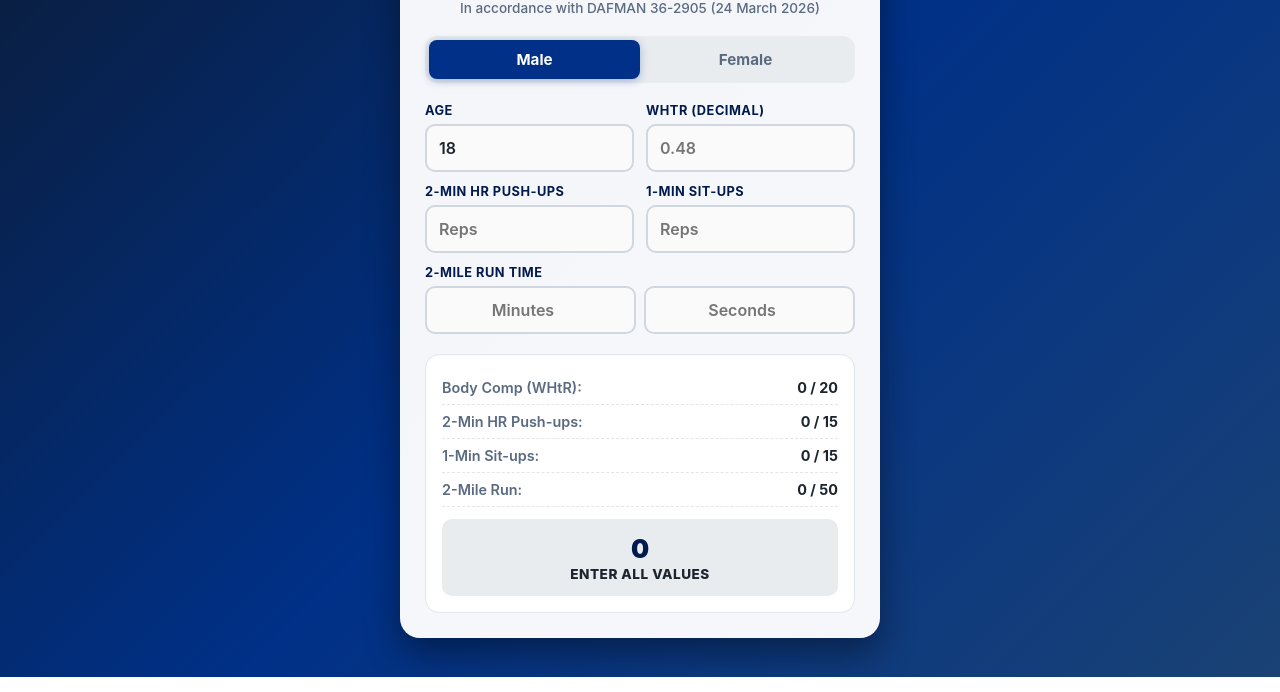
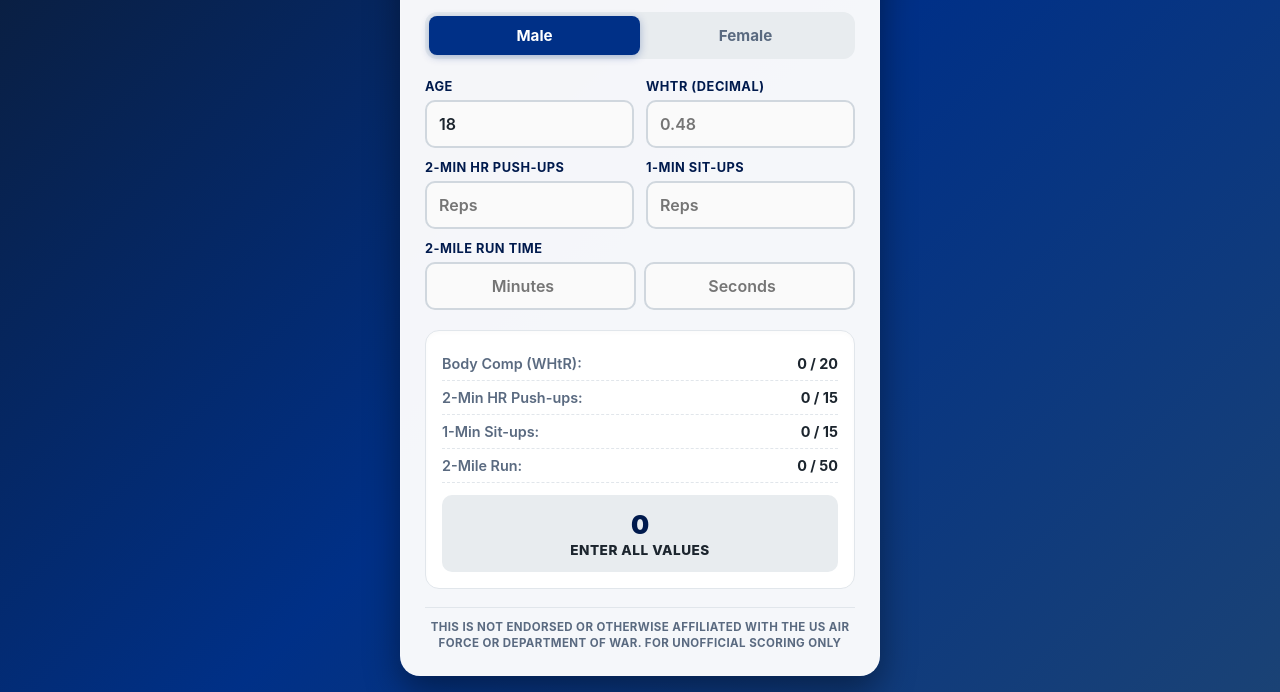
Before and after one commit to 1vahn/pfra, a plain HTML site: page index.html in a window 1280 px wide. Shown: the part 123-815 px from the top of the page. Drawn offline with Linux system fonts and the light colour scheme.

Commit message:
Update index.html

```diff
--- a/index.html
+++ b/index.html
@@ -214,6 +214,23 @@
 
     .pass .status-text { color: var(--pass-green); }
     .fail .status-text { color: var(--fail-red); }
+
+    .disclaimer-footer {
+      margin-top: 18px;
+      padding-top: 12px;
+      border-top: 1px solid #E1E6EB;
+      text-align: center;
+    }
+
+    .disclaimer-footer p {
+      font-size: 0.72rem;
+      font-weight: 700;
+      color: var(--text-muted);
+      text-transform: uppercase;
+      letter-spacing: 0.4px;
+      line-height: 1.35;
+    }
+
   </style>
 </head>
 <body>
@@ -289,6 +306,11 @@
       <div class="status-text" id="statusText">ENTER DATA</div>
     </div>
   </div>
+
+  <footer class="disclaimer-footer">
+    <p>This is not endorsed or otherwise affiliated with the US Air Force or Department of War. FOR UNOFFICIAL SCORING ONLY</p>
+  </footer>
+
 </div>
 
 <script>
```
